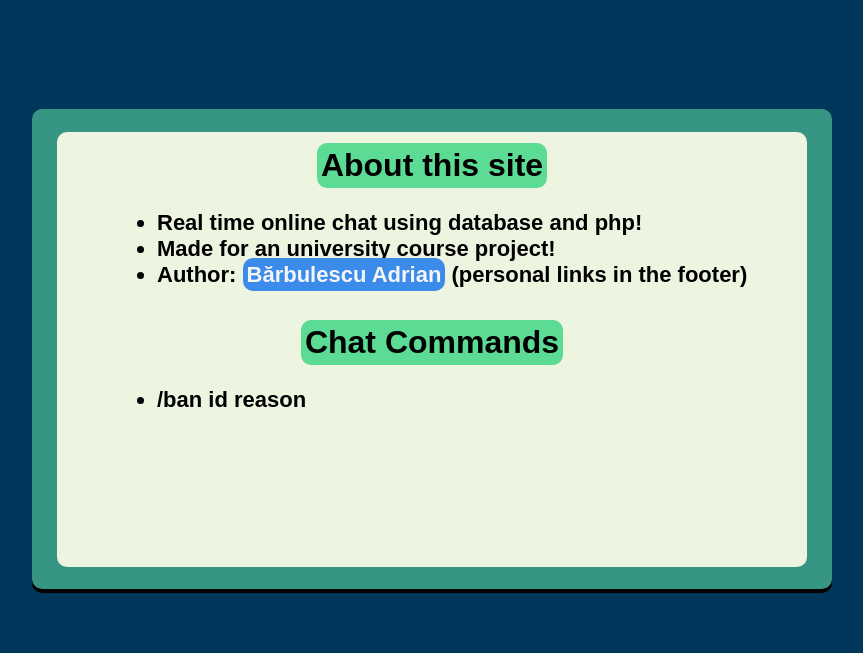
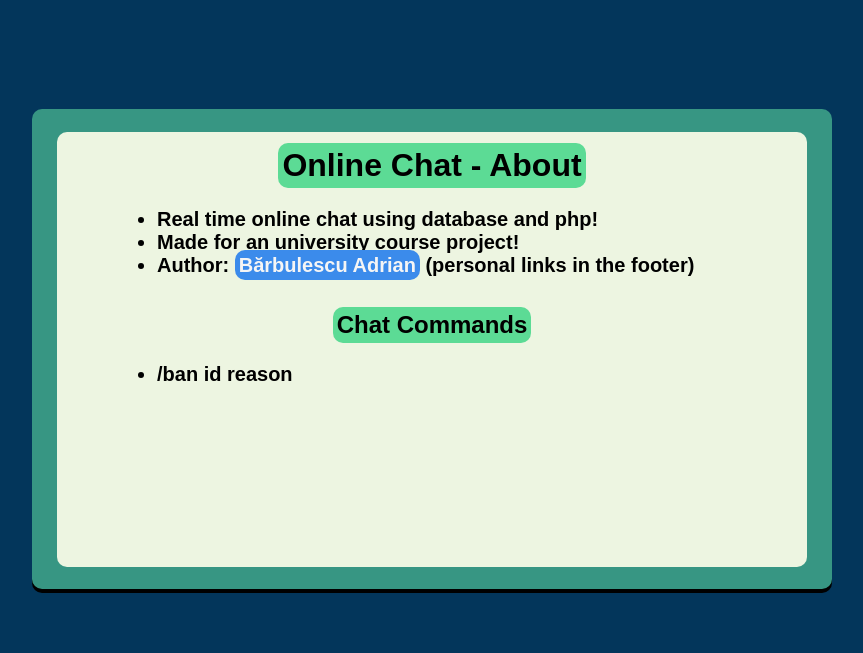
Before and after one commit to ST4NSB/chat-online, a PHP site: page /about.html in a window 1280 px wide. Shown: the part 51-704 px from the top of the page, without its empty margins (208-1071 px from the left). Run offline with PHP 8.4, Linux system fonts and the light colour scheme.

Commit message:
more updates on about pg

```diff
--- a/about.html
+++ b/about.html
@@ -30,13 +30,13 @@
   <main class="about__main">
     <div class="about__border">
       <div class="about__mainwindow">
-        <h1>About this site</h1>
+        <h1>Online Chat - About</h1>
         <ul class="about__text">
           <li>Real time online chat using database and php!</li>
           <li>Made for an university course project!</li>
           <li>Author: <span>Bărbulescu Adrian</span> (personal links in the footer)</li>
         </ul>
-          <h1>Chat Commands</h1>
+        <h2>Chat Commands</h2>
         <ul class="about__text">
           <li>/ban id reason</li>
         </ul>
--- a/assets/css/aboutstyle.css
+++ b/assets/css/aboutstyle.css
@@ -27,7 +27,7 @@
   text-align: center;
 }
 
-.about__mainwindow h1 {
+.about__mainwindow h1, h2 {
   display: inline-block;
   background-color: #5cdb95;
   margin: 10px 0 0 0;
@@ -36,7 +36,7 @@
 }
 
 .about__text {
-  font-size: 22px;
+  font-size: 20px;
   font-weight: bold;
   text-align: left;
   padding-left: 100px;
```
